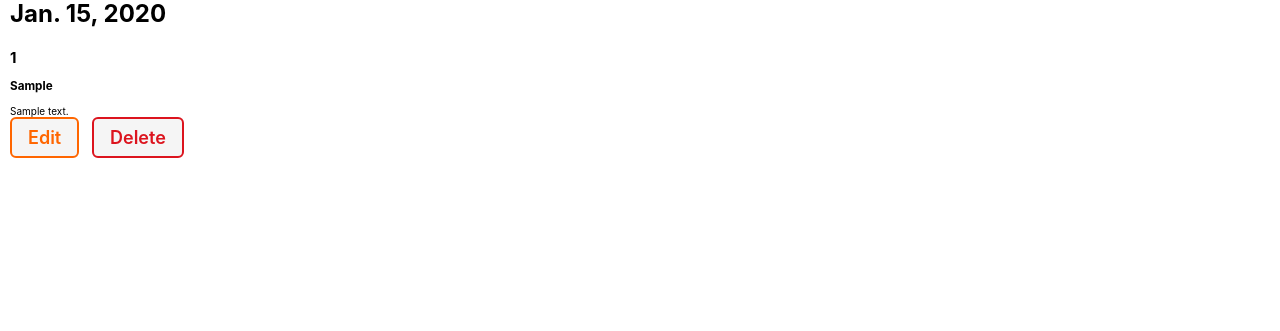
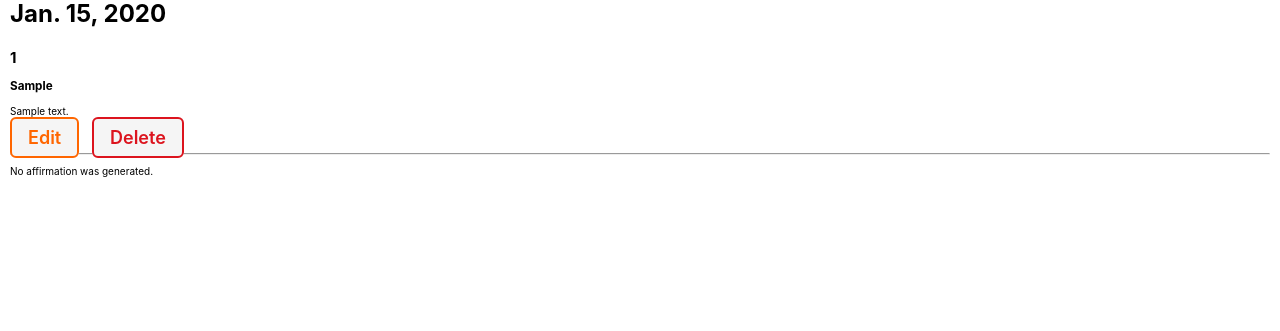
Before and after one commit to Mikebrown0409/moodring, a Django app: page /moods/1/ in a window 1280 px wide. Shown: the part 469-800 px from the top of the page. Run offline with Django 5.2, Linux system fonts and the light colour scheme; tables that the repository leaves empty hold one stand-in row (values such as "Sample post").

Commit message:
AI functionality

```diff
--- a/main_app/templates/moods/detail.html
+++ b/main_app/templates/moods/detail.html
@@ -1,30 +1,48 @@
 {% extends 'base.html' %}
 {% load static %}
+
 {% block head %}
 <link rel="stylesheet" href="{% static 'css/moods/mood-detail.css' %}" />
 {% endblock %}
+
 {% block content %}
 <section class="page-header">
   <h1>Mood Details</h1>
   <a href="{% url 'moods' %}" class="btn primary">Back to Moods</a>
 </section>
-<section class="mood-detail-container"></section>
-<section class="mood-card">
+
+<section class="mood-detail-container">
+  <div class="mood-card">
     <div class="mood-card-header">
       <div class="mood-img-container">
         <img src="{% static 'images/moods/' %}{{ mood.image }}" alt="{{ mood.name }}">
       </div>
 
       <div class="mood-info">
-    <h2>{{ mood.created_at }}</h2>
-    <h1>{{ mood.intensity }}</h1>
-    <h3>{{ mood.mood }}</h3>
-    <p class="journal_text">{{ mood.journal_text }}</p>
+        <h2 class="mood-date">{{ mood.created_at }}</h2>
+        <h1 class="mood-intensity">{{ mood.intensity }}</h1>
+        <h3 class="mood-name">{{ mood.mood }}</h3>
+        <p class="journal-text">{{ mood.journal_text }}</p>
+
+        <div class="mood-actions">
           <a href="{% url 'mood-update' mood.id %}" class="btn warn">Edit</a>
           <a href="{% url 'mood-delete' mood.id %}" class="btn danger">Delete</a>
         </div>
       </div>
+    </div>
 
+    {% if affirmation %}
+    <div class="affirmation-section">
+      <hr />
+      <h3>Your Personalized Affirmation</h3>
+      <p class="affirmation-text"><em>{{ affirmation }}</em></p>
+    </div>
+    {% else %}
+    <div class="affirmation-section">
+      <hr />
+      <p class="no-affirmation">No affirmation was generated.</p>
+    </div>
+    {% endif %}
   </div>
 </section>
 {% endblock %}
--- a/main_app/views.py
+++ b/main_app/views.py
@@ -7,7 +7,8 @@ from django.contrib.auth.forms import UserCreationForm
 from django.views.generic.edit import CreateView, UpdateView, DeleteView
 from django.views.generic import DetailView, ListView
 from .models import MoodEntry
-
+import os
+from moodring.api import generate_affirmation
 
 
 class Home(LoginView):
@@ -15,8 +16,25 @@ class Home(LoginView):
 
 class MoodCreate(CreateView):
     model = MoodEntry
-    fields = '__all__'
-    success_url = '/moods/'
+    fields = ['mood', 'intensity', 'journal_text']
+
+
+    def form_valid(self, form):
+        form.instance.user = self.request.user
+        response = super().form_valid(form)
+
+        # Get the mood and journal
+        mood = form.cleaned_data['mood']
+        journal_text = form.cleaned_data['journal_text']
+        api_key = os.getenv("GEMINI_API_KEY")
+
+        # Call the model
+        affirmation = generate_affirmation(api_key, mood, journal_text)
+
+        # Pass affirmation to session
+        self.request.session['affirmation'] = affirmation
+        return response
+
 
 class MoodUpdate(UpdateView):
     model = MoodEntry
@@ -57,4 +75,13 @@ def signup(request):
 
 def mood_detail(request, pk):
     mood = MoodEntry.objects.get(id=pk)
-    return render(request, 'moods/detail.html', {'mood': mood})
+    affirmation = request.session.pop('affirmation', None)
+    return render(request, 'moods/detail.html', {
+        'mood': mood,
+        'affirmation': affirmation
+    })
+def get_context_data(self, **kwargs):
+        context = super().get_context_data(**kwargs)
+        context['affirmation'] = self.request.session.pop('affirmation', None)
+        return context
+        # return render(request, 'moods/detail.html', {'mood': mood})
```
Also changed, not shown: main_app/models.py (+9 -0 lines), moodring/api.py (+30 -2 lines). Lines whose indentation alone changed are shown as unchanged.
